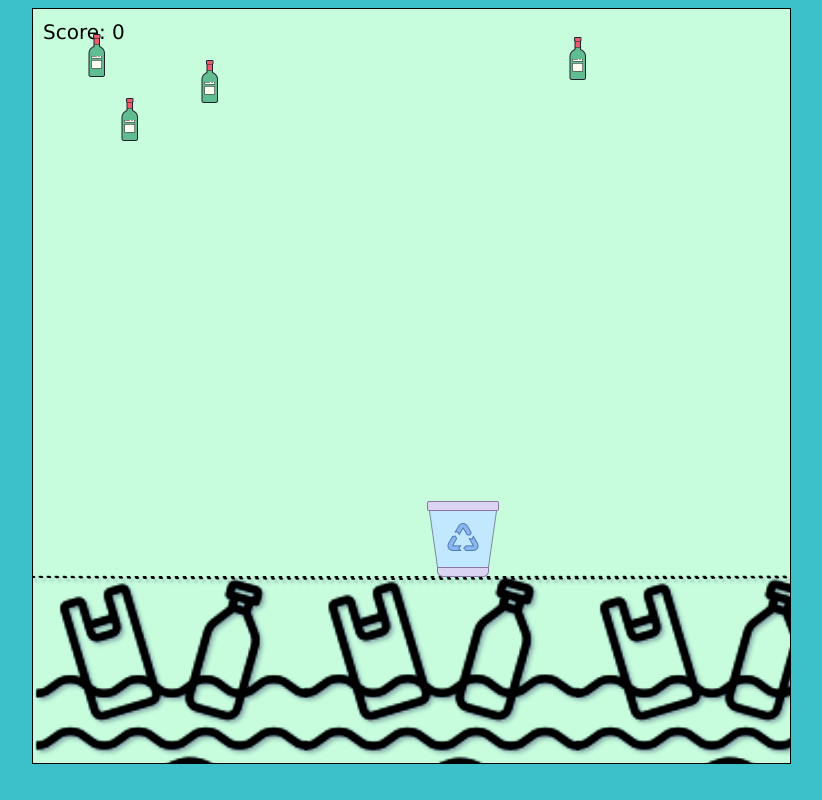
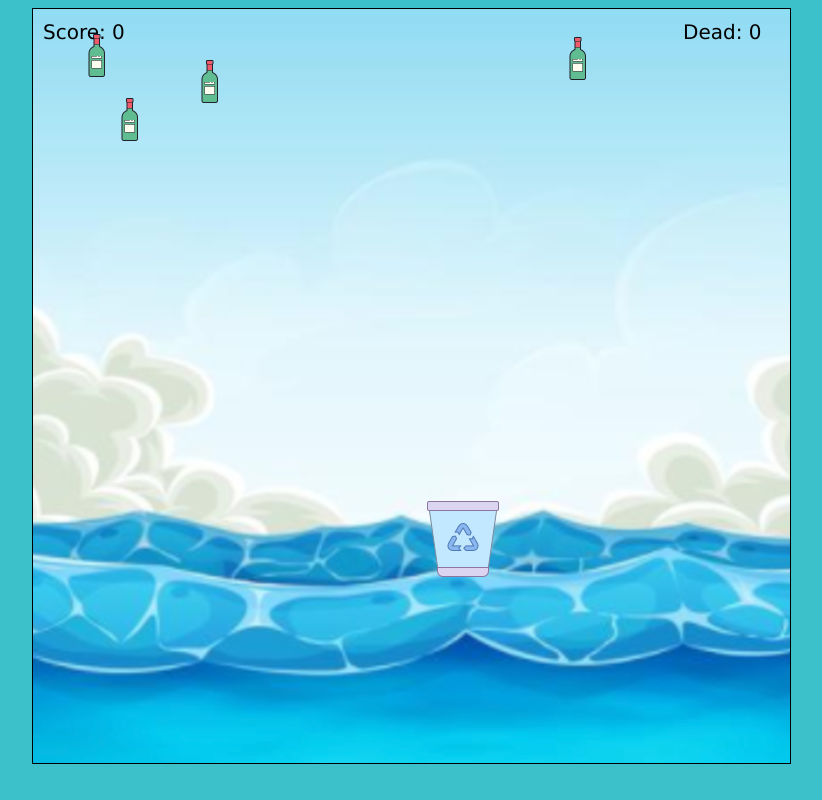
Before and after one commit to MartaLourido/letsrecyclethegame, a plain HTML site: page index.html in a window 1280 px wide. Both pictures are taken after a click on the button "START". Shown: the whole page, without its empty margins (229-1051 px from the left). Drawn offline with Linux system fonts and the light colour scheme.

Commit message:
with dead score

```diff
--- a/game2.js
+++ b/game2.js
@@ -4,7 +4,7 @@
 //let ctx;
 
 let bgImg = new Image();
-bgImg.src = 'background.png';
+bgImg.src = 'background5.png';
 
 let wine = new Image();
 wine.src = 'wine.png';
@@ -12,8 +12,8 @@ wine.src = 'wine.png';
 let bin = new Image();
 bin.src = 'bin.png';
 
-// let gameOver = new Image();
-// gameOver.src = 'gameOver.png'
+let gameOver = new Image();
+gameOver.src = 'gameOver.png'
 
 
 let wineX = 100; // x position
@@ -43,10 +43,15 @@ var totalwines = 10;
 var wines = [];
 
 var dead = 0;
-var water = 800;//si las botellas se te caen al agua pierdes
-var scoretoWin = 4;
+var water = 500;//variable que define la linea de donde empieza el mar
+var scoretoWin = 4; //botellas que necesitas para ganar
+var scoretoDead = 10;//si estas botellas caen al mar pierdes
+var mySound; //tratando de crear un sonido
 
-
+// function play() {
+//     var audio = new Audio('https://interactive-examples.mdn.mozilla.net/media/examples/t-rex-roar.mp3');
+//     audio.play();
+//   }//tratando de implementar audio
 
 
 document.addEventListener('keydown', function(event){
@@ -63,6 +68,22 @@ document.addEventListener('keyup', function(event){
     isRightArrow = false;
     isLefttArrow = false;
 })
+
+
+// function sound(src) {  tratando de crear sonido
+//     this.sound = document.createElement("audio");
+//     this.sound.src = src;
+//     this.sound.setAttribute("preload", "auto");
+//     this.sound.setAttribute("controls", "none");
+//     this.sound.style.display = "none";
+//     document.body.appendChild(this.sound);
+//     this.play = function(){
+//       this.sound.play();
+//     }
+//     this.stop = function(){
+//       this.sound.pause();
+//     }
+//   }
 
 
 // function clearCanvas() {
@@ -87,6 +108,7 @@ function draw() {
     ctx.drawImage (bin, binX, binY);//arriba declaro estas variables globales y aqui las tengo que llamar
     // checkCollision();
     refreshScore();
+    refreshDead();
     wineCollision();
 
 
@@ -115,6 +137,7 @@ bigButton.addEventListener("click", startGame)
 function startGame() {
 
     showSplash(false);
+    // mySound = new sound("bounce.mp3");//tratando de crear un sonido
     // crear canvas
     //let canvasContainer = document.createElement("div")
     //canvasContainer.setAttribute("id", "canvas-container")
@@ -182,6 +205,7 @@ goImg.onload = function(){
 };
 goImg.src = "gameover.png";
 
+
 wines=[];
 score=0;
 dead=0;
@@ -199,6 +223,8 @@ function youWin(){
     // game.load.image('start', 'button.png');
 };
 bgImg.src = "winner.png"
+//mySound.play();//tratando de crear sonido
+//play();
 
 wines=[];
 score=0;
@@ -254,6 +280,14 @@ function refreshScore() {
 
 }
 
+function refreshDead() {
+    deadSpan = dead;
+    ctx.fillStyle = "black";
+    ctx.font = "20px Verdana";
+    ctx.fillText('Dead: ' + dead,650, 30);
+
+}
+
 // function finishGame(){ la comento por si esta afectando
 
 //     if(overPoints >= 0){
@@ -294,9 +328,10 @@ function wineCollision(){
               }
          }
 
-        else if(wine.y >= water){
+        else if(wine.y == water){
                 dead ++;
-                if (dead >= 20) {
+                console.log ('me muero');
+                if (dead == scoretoDead) {
                 clearInterval(intervalId);
                 // location.href = "gameover.html";
                 showSplash(true);
--- a/styles.css
+++ b/styles.css
@@ -16,7 +16,6 @@ body {
     --colorShadeD: rgb(140, 182, 162);
     --colorShadeE: rgb(205, 255, 232);
   }
-
 
 
   button {
```
Also changed, not shown: background5.png (added).
